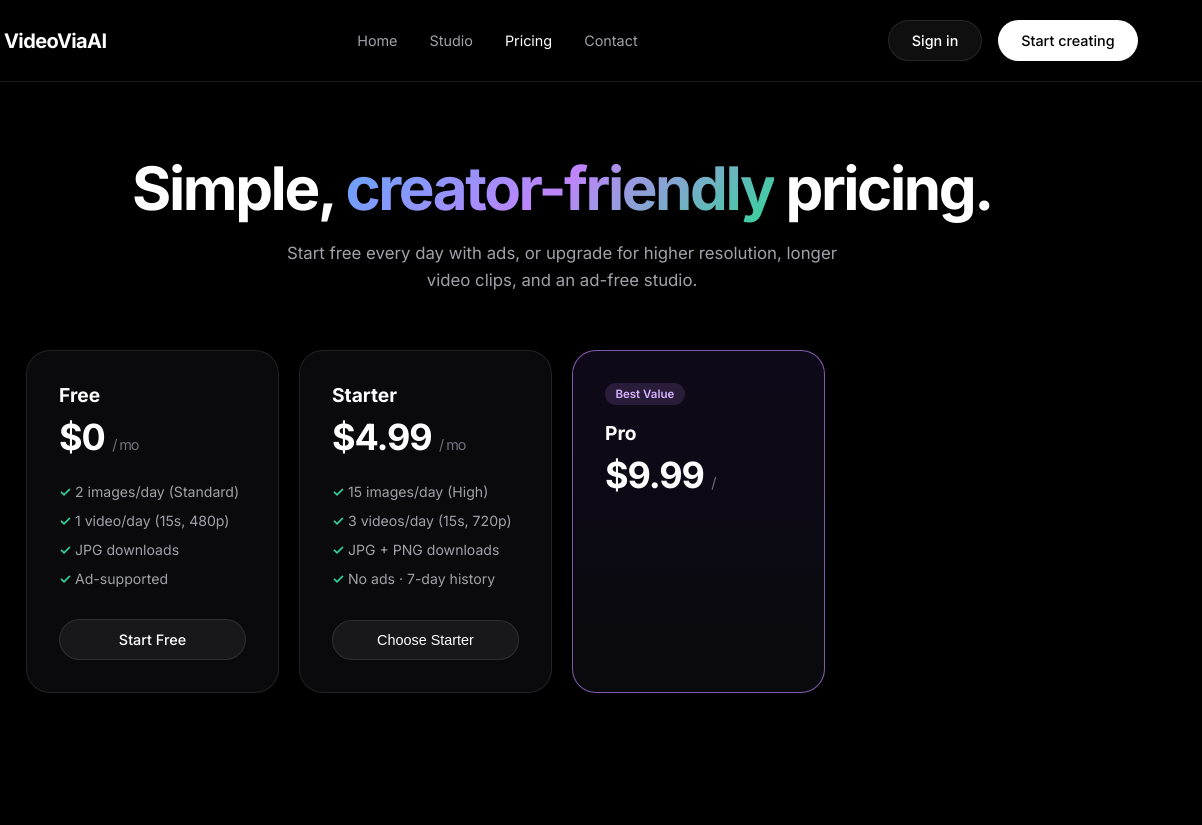
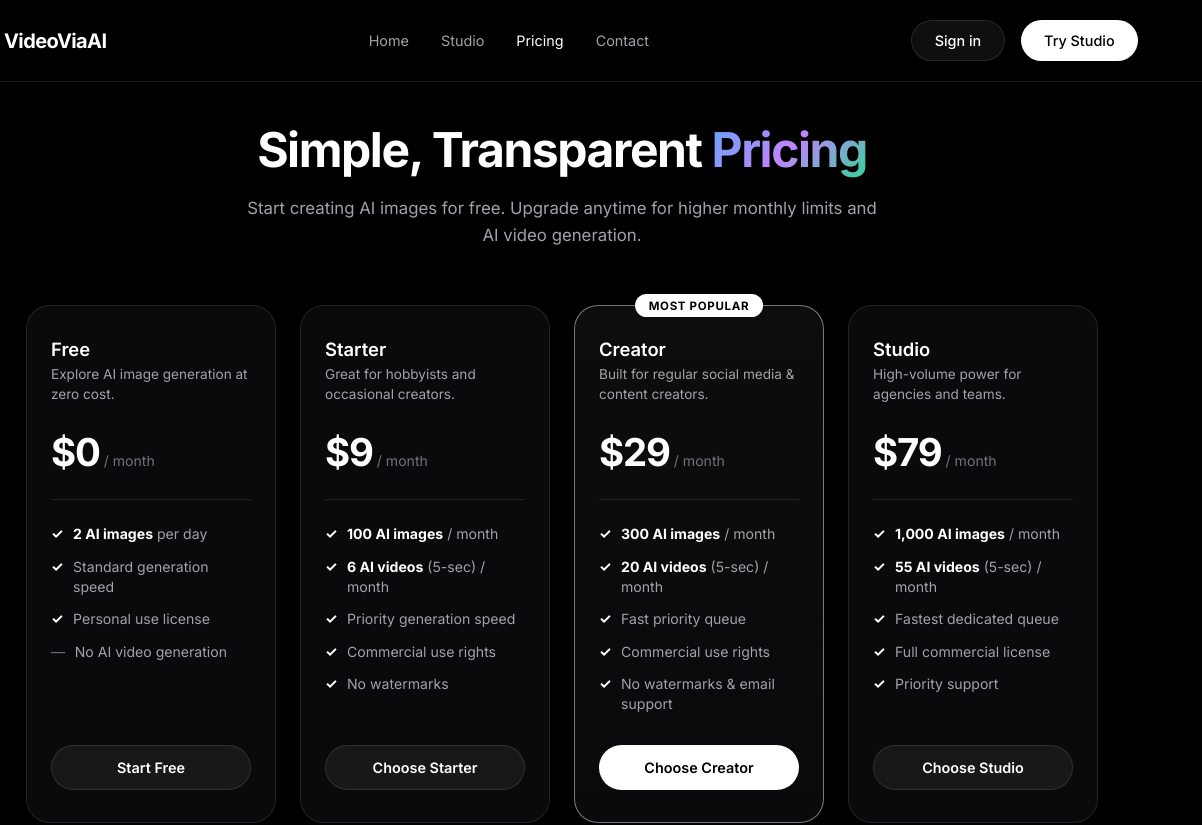
Before and after one commit to illusionarshad/videoviaai, a plain HTML site: page pricing.html in a window 1280 px wide. Shown: the top 825 px of the page, 78-1280 px from the left. Before the commit the page ends 800 px from the top, so only its background shows below. Drawn offline with Linux system fonts and the light colour scheme.

Commit message:
Update pricing tiers with profit-protected image and video limits
Replaced pricing plans with Free ($0), Starter ($9), Creator ($29), and Studio ($79) tiers featuring strict monthly generation caps.

```diff
--- a/pricing.html
+++ b/pricing.html
@@ -9,209 +9,164 @@
   <link href="https://fonts.googleapis.com/css2?family=Inter:wght@400;500;600;700&display=swap" rel="stylesheet" />
   <link rel="stylesheet" href="css/style.css" />
   <style>
-    .pricing-hero {
-      padding: 9.5rem 0 3.5rem;
-      text-align: center;
+    .pricing-wrapper {
+      flex: 1;
+      padding: 7.5rem 0 5rem;
     }
 
-    .pricing-hero h1 {
-      font-size: clamp(2.25rem, 5vw, 3.75rem);
+    .pricing-header {
+      text-align: center;
+      max-width: 640px;
+      margin: 0 auto 3.5rem;
+    }
+
+    .pricing-header h1 {
+      font-size: clamp(2rem, 4vw, 3rem);
       font-weight: 700;
-      letter-spacing: -0.04em;
+      letter-spacing: -0.03em;
       margin-bottom: 1rem;
     }
 
-    .pricing-hero p {
+    .pricing-header p {
       color: var(--text-secondary);
       font-size: 1.05rem;
-      max-width: 560px;
-      margin: 0 auto;
       line-height: 1.6;
     }
 
     .pricing-grid {
       display: grid;
       grid-template-columns: repeat(4, 1fr);
-      gap: 1.25rem;
-      margin-bottom: 4.5rem;
+      gap: 1.5rem;
+      align-items: stretch;
     }
 
-    .price-card {
+    .pricing-card {
       background: var(--bg-surface);
       border: 1px solid var(--border-subtle);
       border-radius: var(--radius-lg);
-      padding: 2rem;
+      padding: 2rem 1.5rem;
       display: flex;
       flex-direction: column;
+      position: relative;
       transition: border-color 0.2s ease, transform 0.2s ease;
     }
 
-    .price-card.featured,
-    .price-card.selected {
-      border-color: rgba(192, 132, 252, 0.65);
-      background: linear-gradient(180deg, rgba(139, 92, 246, 0.1) 0%, var(--bg-surface) 100%);
+    .pricing-card:hover {
+      border-color: var(--border-hover);
+      transform: translateY(-2px);
     }
 
-    .plan-badge {
-      align-self: flex-start;
-      font-size: 0.72rem;
-      font-weight: 600;
-      padding: 0.25rem 0.65rem;
-      border-radius: var(--radius-pill);
-      background: rgba(192, 132, 252, 0.15);
-      color: #d8b4fe;
-      margin-bottom: 1rem;
+    .pricing-card.featured {
+      border-color: rgba(255, 255, 255, 0.45);
+      background: linear-gradient(180deg, rgba(255, 255, 255, 0.05) 0%, var(--bg-surface) 100%);
     }
 
-    .price-card h2 {
-      font-size: 1.2rem;
-      margin-bottom: 0.5rem;
+    .popular-badge {
+      position: absolute;
+      top: -12px;
+      left: 50%;
+      transform: translateX(-50%);
+      background: #ffffff;
+      color: #000000;
+      font-size: 0.72rem;
+      font-weight: 700;
+      text-transform: uppercase;
+      letter-spacing: 0.06em;
+      padding: 0.3rem 0.85rem;
+      border-radius: var(--radius-pill);
+      white-space: nowrap;
+    }
+
+    .plan-name {
+      font-size: 1.15rem;
+      font-weight: 600;
+      margin-bottom: 0.35rem;
+    }
+
+    .plan-desc {
+      font-size: 0.85rem;
+      color: var(--text-secondary);
+      margin-bottom: 1.5rem;
+      min-height: 2.5rem;
+      line-height: 1.45;
+    }
+
+    .plan-price {
+      display: flex;
+      align-items: baseline;
+      gap: 0.25rem;
+      margin-bottom: 1.5rem;
+      padding-bottom: 1.5rem;
+      border-bottom: 1px solid var(--border-subtle);
     }
 
     .price-amount {
-      font-size: 2.25rem;
+      font-size: 2.4rem;
       font-weight: 700;
       letter-spacing: -0.03em;
-      margin-bottom: 1.5rem;
     }
 
-    .price-amount span {
-      font-size: 0.9rem;
-      font-weight: 400;
+    .price-period {
+      font-size: 0.88rem;
       color: var(--text-muted);
     }
 
-    .price-features {
+    .plan-features {
       list-style: none;
+      padding: 0;
+      margin: 0 0 2rem;
+      flex: 1;
       display: flex;
       flex-direction: column;
-      gap: 0.75rem;
+      gap: 0.8rem;
+    }
+
+    .plan-features li {
       font-size: 0.88rem;
       color: var(--text-secondary);
-      margin-bottom: 2rem;
-      flex: 1;
+      display: flex;
+      align-items: flex-start;
+      gap: 0.6rem;
+      line-height: 1.4;
     }
 
-    .price-features li::before {
-      content: '✓ ';
-      color: #34d399;
-      font-weight: 600;
+    .plan-features li strong {
+      color: var(--text-primary);
     }
 
-    /* Comparison Table */
-    .table-wrap {
-      overflow-x: auto;
-      border: 1px solid var(--border-subtle);
-      border-radius: var(--radius-lg);
-      background: var(--bg-surface);
-      margin-bottom: 5rem;
+    .check-icon {
+      color: #ffffff;
+      font-weight: 700;
+      flex-shrink: 0;
     }
 
-    table {
-      width: 100%;
-      border-collapse: collapse;
-      font-size: 0.9rem;
-      min-width: 640px;
+    .muted-icon {
+      color: var(--text-muted);
+      flex-shrink: 0;
     }
 
-    th, td {
-      padding: 1rem 1.25rem;
-      text-align: left;
-      border-bottom: 1px solid var(--border-subtle);
+    .plan-btn {
+      width: 100%;
+      text-align: center;
+      padding: 0.8rem 1rem;
+      font-weight: 600;
+      font-size: 0.9rem;
     }
 
-    th {
-      color: var(--text-primary);
-      font-weight: 600;
-      background: var(--bg-elevated);
+    .pricing-note {
+      text-align: center;
+      margin-top: 2.5rem;
+      font-size: 0.86rem;
+      color: var(--text-muted);
     }
 
-    td {
-      color: var(--text-secondary);
-    }
-
-    tr:last-child td {
-      border-bottom: none;
-    }
-
-    /* FAQ */
-    .faq-section {
-      max-width: 760px;
-      margin: 0 auto 5rem;
-    }
-
-    .faq-section h2 {
-      font-size: 1.75rem;
-      margin-bottom: 1.75rem;
-      letter-spacing: -0.02em;
-    }
-
-    .faq-item {
-      border-top: 1px solid var(--border-subtle);
-      padding: 1.4rem 0;
-    }
-
-    .faq-item:last-child {
-      border-bottom: 1px solid var(--border-subtle);
-    }
-
-    .faq-item h3 {
-      font-size: 1rem;
-      margin-bottom: 0.5rem;
-    }
-
-    .faq-item p {
-      color: var(--text-secondary);
-      font-size: 0.9rem;
-      line-height: 1.6;
-    }
-
-    /* Payment Notice Modal */
-    .modal-backdrop {
-      position: fixed;
-      inset: 0;
-      background: rgba(0, 0, 0, 0.8);
-      backdrop-filter: blur(8px);
-      display: none;
-      align-items: center;
-      justify-content: center;
-      z-index: 200;
-      padding: 1.5rem;
-    }
-
-    .modal-backdrop.open {
-      display: flex;
-    }
-
-    .modal-card {
-      background: var(--bg-surface);
-      border: 1px solid var(--border-hover);
-      border-radius: var(--radius-lg);
-      max-width: 440px;
-      width: 100%;
-      padding: 2rem;
-      text-align: center;
-    }
-
-    .modal-card h2 {
-      font-size: 1.35rem;
-      margin-bottom: 0.75rem;
-    }
-
-    .modal-card p {
-      color: var(--text-secondary);
-      font-size: 0.92rem;
-      line-height: 1.6;
-      margin-bottom: 1.5rem;
-    }
-
-    @media (max-width: 960px) {
+    @media (max-width: 1080px) {
       .pricing-grid {
-        grid-template-columns: 1fr 1fr;
+        grid-template-columns: repeat(2, 1fr);
       }
     }
 
-    @media (max-width: 560px) {
+    @media (max-width: 620px) {
       .pricing-grid {
         grid-template-columns: 1fr;
       }
@@ -233,45 +188,109 @@
     </div>
     <div class="nav-actions">
       <a href="login.html" class="btn btn-secondary">Sign in</a>
-      <a href="generate.html" class="btn btn-primary">Start creating</a>
+      <a href="generate.html" class="btn btn-primary">Try Studio</a>
     </div>
   </nav>
 
-  <main>
-    <section class="pricing-hero">
-      <div class="container">
-        <h1>Simple, <span class="iridescent-text">creator-friendly</span> pricing.</h1>
-        <p>Start free every day with ads, or upgrade for higher resolution, longer video clips, and an ad-free studio.</p>
+  <main class="pricing-wrapper">
+    <div class="container">
+      <div class="pricing-header">
+        <h1>Simple, Transparent <span class="iridescent-text">Pricing</span></h1>
+        <p>Start creating AI images for free. Upgrade anytime for higher monthly limits and AI video generation.</p>
       </div>
-    </section>
 
-    <div class="container">
       <div class="pricing-grid">
-        <div class="price-card" id="card-free">
-          <h2>Free</h2>
-          <div class="price-amount">$0 <span>/ mo</span></div>
-          <ul class="price-features">
-            <li>2 images/day (Standard)</li>
-            <li>1 video/day (15s, 480p)</li>
-            <li>JPG downloads</li>
-            <li>Ad-supported</li>
+        <!-- Free Plan -->
+        <div class="pricing-card">
+          <div class="plan-name">Free</div>
+          <p class="plan-desc">Explore AI image generation at zero cost.</p>
+          <div class="plan-price">
+            <span class="price-amount">$0</span>
+            <span class="price-period">/ month</span>
+          </div>
+          <ul class="plan-features">
+            <li><span class="check-icon">✓</span><span><strong>2 AI images</strong> per day</span></li>
+            <li><span class="check-icon">✓</span><span>Standard generation speed</span></li>
+            <li><span class="check-icon">✓</span><span>Personal use license</span></li>
+            <li><span class="muted-icon">—</span><span>No AI video generation</span></li>
           </ul>
-          <a href="generate.html" class="btn btn-secondary">Start Free</a>
+          <a href="generate.html" class="btn btn-secondary plan-btn">Start Free</a>
         </div>
 
-        <div class="price-card" id="card-starter">
-          <h2>Starter</h2>
-          <div class="price-amount">$4.99 <span>/ mo</span></div>
-          <ul class="price-features">
-            <li>15 images/day (High)</li>
-            <li>3 videos/day (15s, 720p)</li>
-            <li>JPG + PNG downloads</li>
-            <li>No ads · 7-day history</li>
+        <!-- Starter Plan -->
+        <div class="pricing-card">
+          <div class="plan-name">Starter</div>
+          <p class="plan-desc">Great for hobbyists and occasional creators.</p>
+          <div class="plan-price">
+            <span class="price-amount">$9</span>
+            <span class="price-period">/ month</span>
+          </div>
+          <ul class="plan-features">
+            <li><span class="check-icon">✓</span><span><strong>100 AI images</strong> / month</span></li>
+            <li><span class="check-icon">✓</span><span><strong>6 AI videos</strong> (5-sec) / month</span></li>
+            <li><span class="check-icon">✓</span><span>Priority generation speed</span></li>
+            <li><span class="check-icon">✓</span><span>Commercial use rights</span></li>
+            <li><span class="check-icon">✓</span><span>No watermarks</span></li>
           </ul>
-          <button class="btn btn-secondary checkout-btn" data-plan="Starter ($4.99/mo)">Choose Starter</button>
+          <a href="login.html" class="btn btn-secondary plan-btn">Choose Starter</a>
         </div>
 
-        <div class="price-card featured" id="card-pro">
-          <span class="plan-badge">Best Value</span>
-          <h2>Pro</h2>
-          <div class="price-amount">$9.99 <span>/
+        <!-- Creator Plan (Featured) -->
+        <div class="pricing-card featured">
+          <div class="popular-badge">Most Popular</div>
+          <div class="plan-name">Creator</div>
+          <p class="plan-desc">Built for regular social media & content creators.</p>
+          <div class="plan-price">
+            <span class="price-amount">$29</span>
+            <span class="price-period">/ month</span>
+          </div>
+          <ul class="plan-features">
+            <li><span class="check-icon">✓</span><span><strong>300 AI images</strong> / month</span></li>
+            <li><span class="check-icon">✓</span><span><strong>20 AI videos</strong> (5-sec) / month</span></li>
+            <li><span class="check-icon">✓</span><span>Fast priority queue</span></li>
+            <li><span class="check-icon">✓</span><span>Commercial use rights</span></li>
+            <li><span class="check-icon">✓</span><span>No watermarks & email support</span></li>
+          </ul>
+          <a href="login.html" class="btn btn-primary plan-btn">Choose Creator</a>
+        </div>
+
+        <!-- Studio Plan -->
+        <div class="pricing-card">
+          <div class="plan-name">Studio</div>
+          <p class="plan-desc">High-volume power for agencies and teams.</p>
+          <div class="plan-price">
+            <span class="price-amount">$79</span>
+            <span class="price-period">/ month</span>
+          </div>
+          <ul class="plan-features">
+            <li><span class="check-icon">✓</span><span><strong>1,000 AI images</strong> / month</span></li>
+            <li><span class="check-icon">✓</span><span><strong>55 AI videos</strong> (5-sec) / month</span></li>
+            <li><span class="check-icon">✓</span><span>Fastest dedicated queue</span></li>
+            <li><span class="check-icon">✓</span><span>Full commercial license</span></li>
+            <li><span class="check-icon">✓</span><span>Priority support</span></li>
+          </ul>
+          <a href="login.html" class="btn btn-secondary plan-btn">Choose Studio</a>
+        </div>
+      </div>
+
+      <p class="pricing-note">
+        Cancel anytime. Monthly image and video allowances reset on your billing date and do not roll over.
+      </p>
+    </div>
+  </main>
+
+  <footer>
+    <div class="container">
+      <div class="footer-bottom" style="border-top: none; padding-top: 0;">
+        <span>© 2026 VideoViaAI. All rights reserved.</span>
+        <div style="display: flex; gap: 1.5rem;">
+          <a href="privacy.html">Privacy</a>
+          <a href="terms.html">Terms</a>
+          <a href="contact.html">Contact</a>
+        </div>
+      </div>
+    </div>
+  </footer>
+
+</body>
+</html>
```
